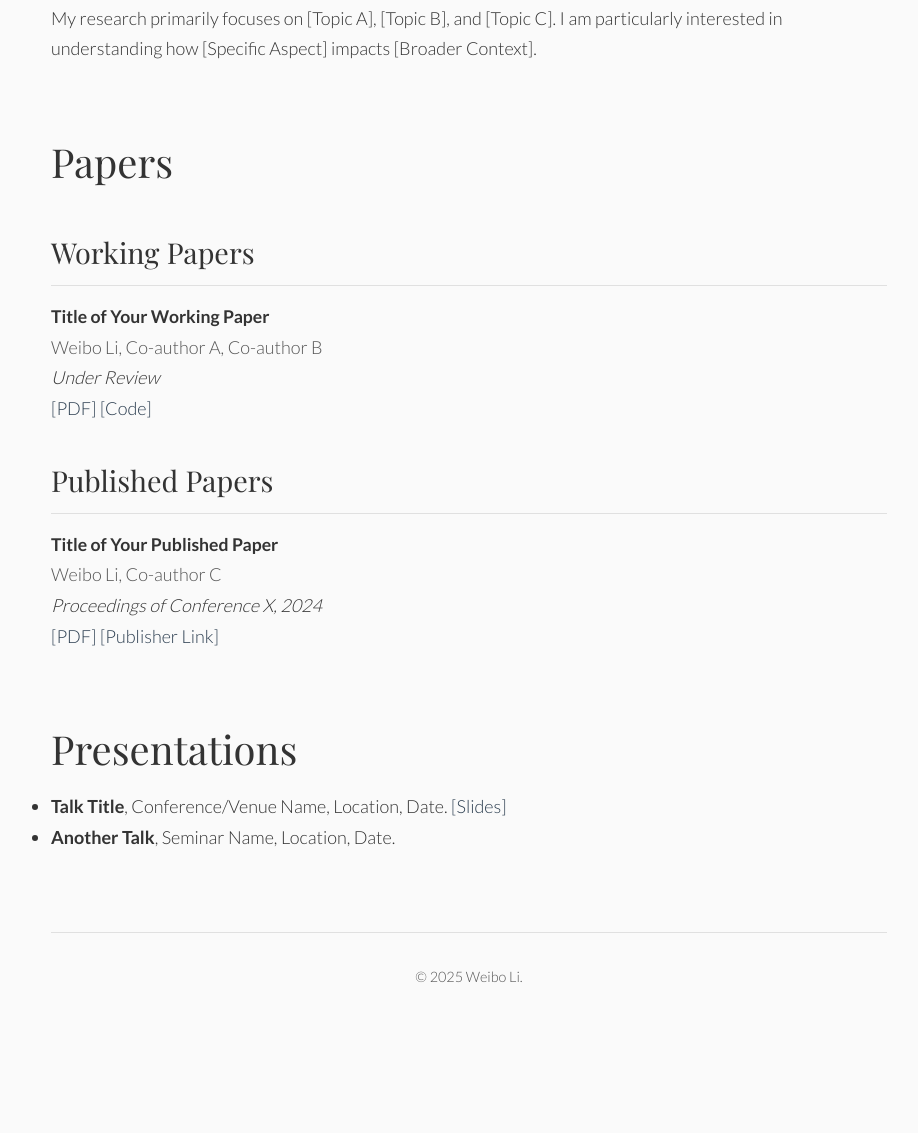
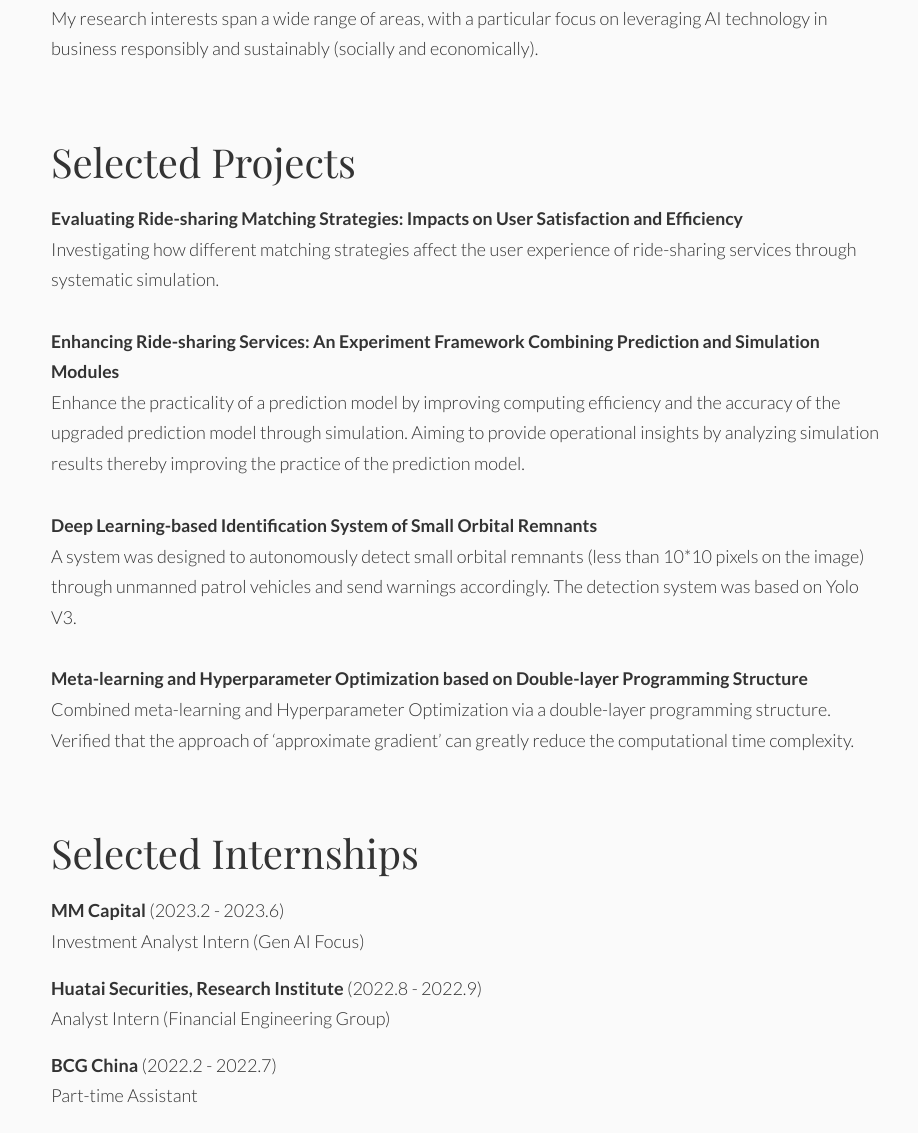
Before and after one commit to Weber-LiWb/Weber-LiWb.github.io, a plain HTML site: page research.html in a window 1280 px wide. Shown: the part 259-1392 px from the top of the page, without its empty margins (171-1089 px from the left). Before the commit the page ends 1281 px from the top, so only its background shows below. Drawn offline with nearby package versions, Linux system fonts and the light colour scheme; a web font is replaced by a local one.

Commit message:
feat: Add detailed research projects, internships, and education sections, and update bio and contact information.

```diff
--- a/research.html
+++ b/research.html
@@ -25,28 +25,60 @@
         <main>
             <section>
                 <h1>Research Interests</h1>
-                <p>My research primarily focuses on [Topic A], [Topic B], and [Topic C]. I am particularly interested in
-                    understanding how [Specific Aspect] impacts [Broader Context].</p>
+                <p>My research interests span a wide range of areas, with a particular focus on leveraging AI technology
+                    in business responsibly and sustainably (socially and economically).</p>
             </section>
 
             <section>
-                <h1>Papers</h1>
+                <h1>Selected Projects</h1>
 
-                <h2>Working Papers</h2>
                 <div class="paper-item">
-                    <span class="paper-title">Title of Your Working Paper</span>
-                    <span class="paper-authors">Weibo Li, Co-author A, Co-author B</span>
-                    <span class="paper-venue">Under Review</span>
-                    <a href="#">[PDF]</a> <a href="#">[Code]</a>
+                    <span class="paper-title">Evaluating Ride-sharing Matching Strategies: Impacts on User Satisfaction
+                        and Efficiency</span>
+                    <p>Investigating how different matching strategies affect the user experience of ride-sharing
+                        services through systematic simulation.</p>
                 </div>
 
-                <h2>Published Papers</h2>
                 <div class="paper-item">
-                    <span class="paper-title">Title of Your Published Paper</span>
-                    <span class="paper-authors">Weibo Li, Co-author C</span>
-                    <span class="paper-venue">Proceedings of Conference X, 2024</span>
-                    <a href="#">[PDF]</a> <a href="#">[Publisher Link]</a>
+                    <span class="paper-title">Enhancing Ride-sharing Services: An Experiment Framework Combining
+                        Prediction and Simulation Modules</span>
+                    <p>Enhance the practicality of a prediction model by improving computing efficiency and the accuracy
+                        of the upgraded prediction model through simulation. Aiming to provide operational insights by
+                        analyzing simulation results thereby improving the practice of the prediction model.</p>
                 </div>
+
+                <div class="paper-item">
+                    <span class="paper-title">Deep Learning-based Identification System of Small Orbital Remnants</span>
+                    <p>A system was designed to autonomously detect small orbital remnants (less than 10*10 pixels on
+                        the image) through unmanned patrol vehicles and send warnings accordingly. The detection system
+                        was based on Yolo V3.</p>
+                </div>
+
+                <div class="paper-item">
+                    <span class="paper-title">Meta-learning and Hyperparameter Optimization based on Double-layer
+                        Programming Structure</span>
+                    <p>Combined meta-learning and Hyperparameter Optimization via a double-layer programming structure.
+                        Verified that the approach of ‘approximate gradient’ can greatly reduce the computational time
+                        complexity.</p>
+                </div>
+            </section>
+
+            <section>
+                <h1>Selected Internships</h1>
+                <ul style="list-style: none;">
+                    <li style="margin-bottom: 1rem;">
+                        <strong>MM Capital</strong> (2023.2 - 2023.6)<br>
+                        Investment Analyst Intern (Gen AI Focus)
+                    </li>
+                    <li style="margin-bottom: 1rem;">
+                        <strong>Huatai Securities, Research Institute</strong> (2022.8 - 2022.9)<br>
+                        Analyst Intern (Financial Engineering Group)
+                    </li>
+                    <li>
+                        <strong>BCG China</strong> (2022.2 - 2022.7)<br>
+                        Part-time Assistant
+                    </li>
+                </ul>
             </section>
 
             <section>
```
Also changed, not shown: index.html (+29 -5 lines).
